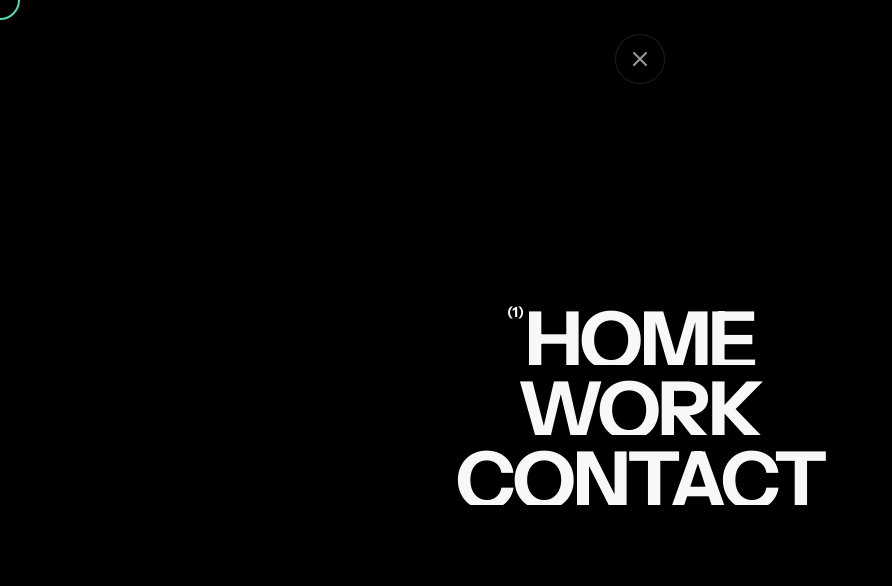
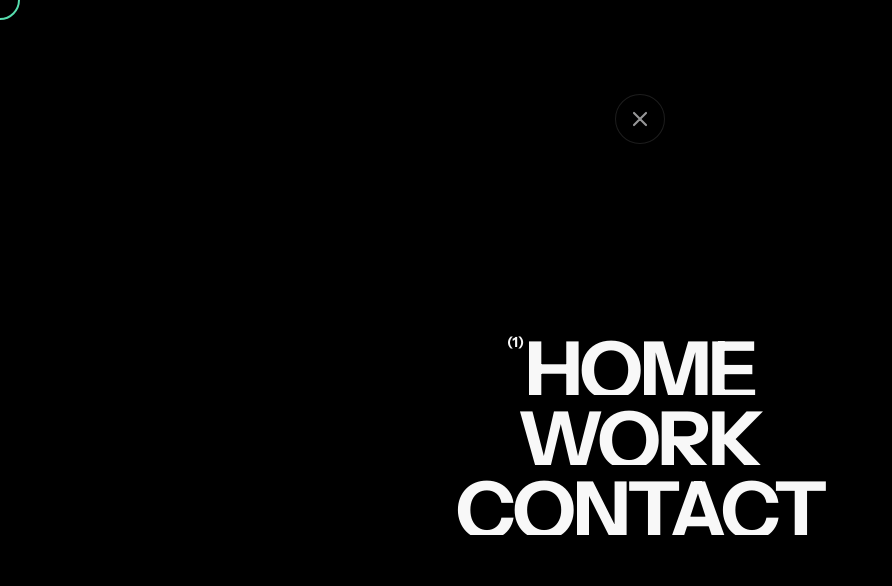
Before and after one commit to iamjarif/jarif, a plain HTML site: page index.html in a window 1280 px wide. Both pictures are taken after a click on the link "MENU". Shown: the top 586 px of the page, without its empty margins (0-892 px from the left). Drawn offline with nearby package versions, Linux system fonts and the light colour scheme; no server answers.

Commit message:
menu button fixed v2

```diff
--- a/assets/css/style.css
+++ b/assets/css/style.css
@@ -148,6 +148,10 @@ strong {
 
 .no-scroll {
   overflow: hidden;
+}
+
+.mt-extra {
+  margin-top: 60px;
 }
 
 /* --------extra--------- */
--- a/index.html
+++ b/index.html
@@ -58,7 +58,7 @@
       <!-- ===== Popup Menu Start ===== -->
       <div class="popup-menu-wrap">
         <div class="popup-menu-header">
-          <div class="popup-menu-close-btn">
+          <div class="popup-menu-close-btn mt-extra">
             <div class="icon">
               <svg
                 width="24px"
```
